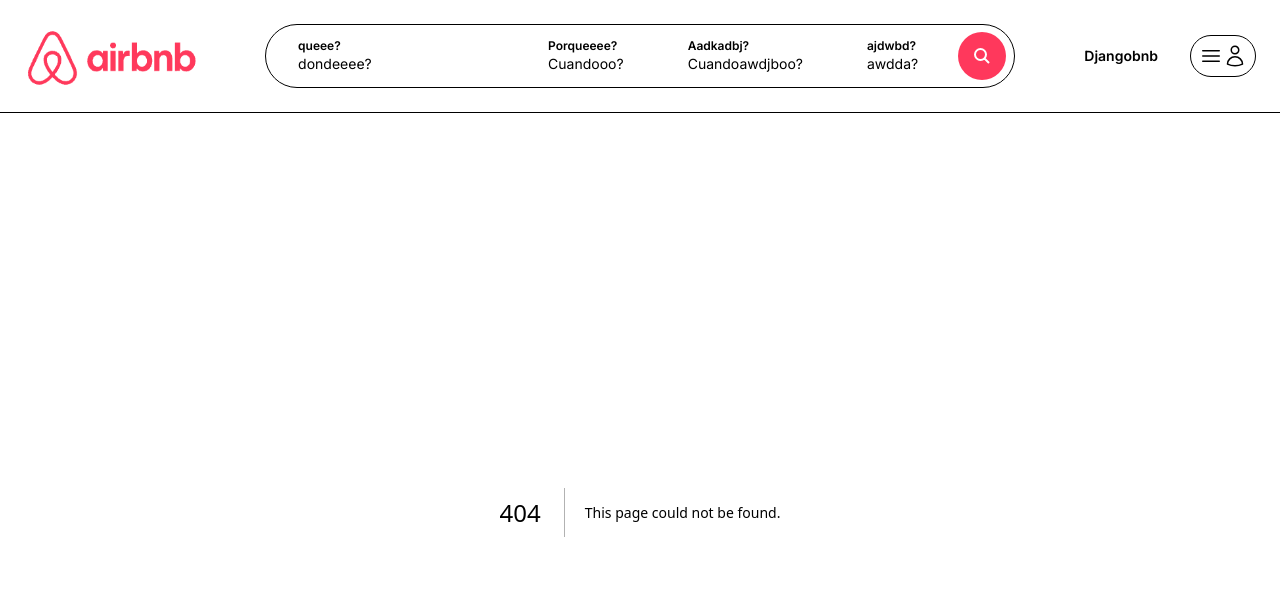
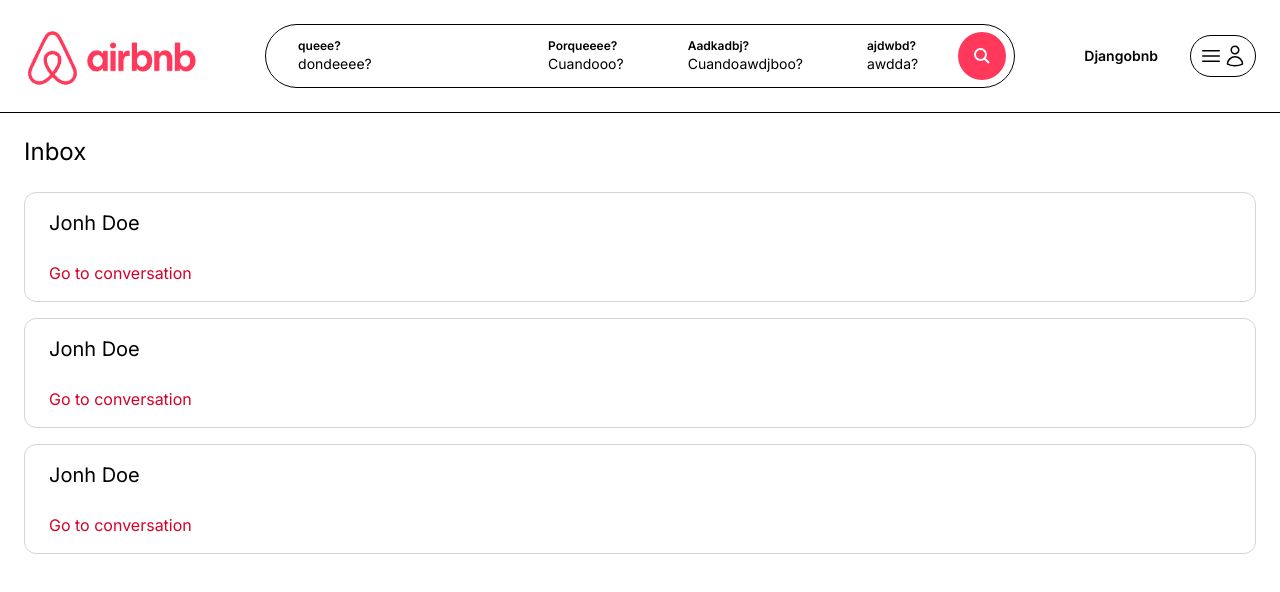
Before and after one commit to Krlostks/AirBnbClone, a Next.js app: page /inbox in a window 1280 px wide. Before the commit this address had no page. Shown: the top 592 px of the page. Built offline with nearby package versions, Linux system fonts and the light colour scheme.

Commit message:
My inbox (static)

```diff
--- /dev/null
+++ b/app/components/inbox/Conversation.tsx
@@ -0,0 +1,12 @@
+const Conversation = () => {
+    return (
+        <div className="px-6 py-4 cursor-pointer border border-gray-300 rounded-xl ">
+            <p className="mb-6 text-xl">Jonh Doe</p>
+
+            <p className="text-[var(--airbnb-black)]">
+                Go to conversation
+            </p>
+        </div>
+    )
+}
+export default Conversation;
--- /dev/null
+++ b/app/inbox/page.tsx
@@ -0,0 +1,14 @@
+import Conversation from "../components/inbox/Conversation";
+
+const MyInboxPage = () => {
+    return (
+        <main className="max-w-[1500px] mx-auto px-6 pb-6 space-y-4">
+            <h1 className="my-6 text-2xl">Inbox</h1>
+            <Conversation />
+            <Conversation />
+            <Conversation />
+        </main>
+    )
+}
+
+export default MyInboxPage;
```
